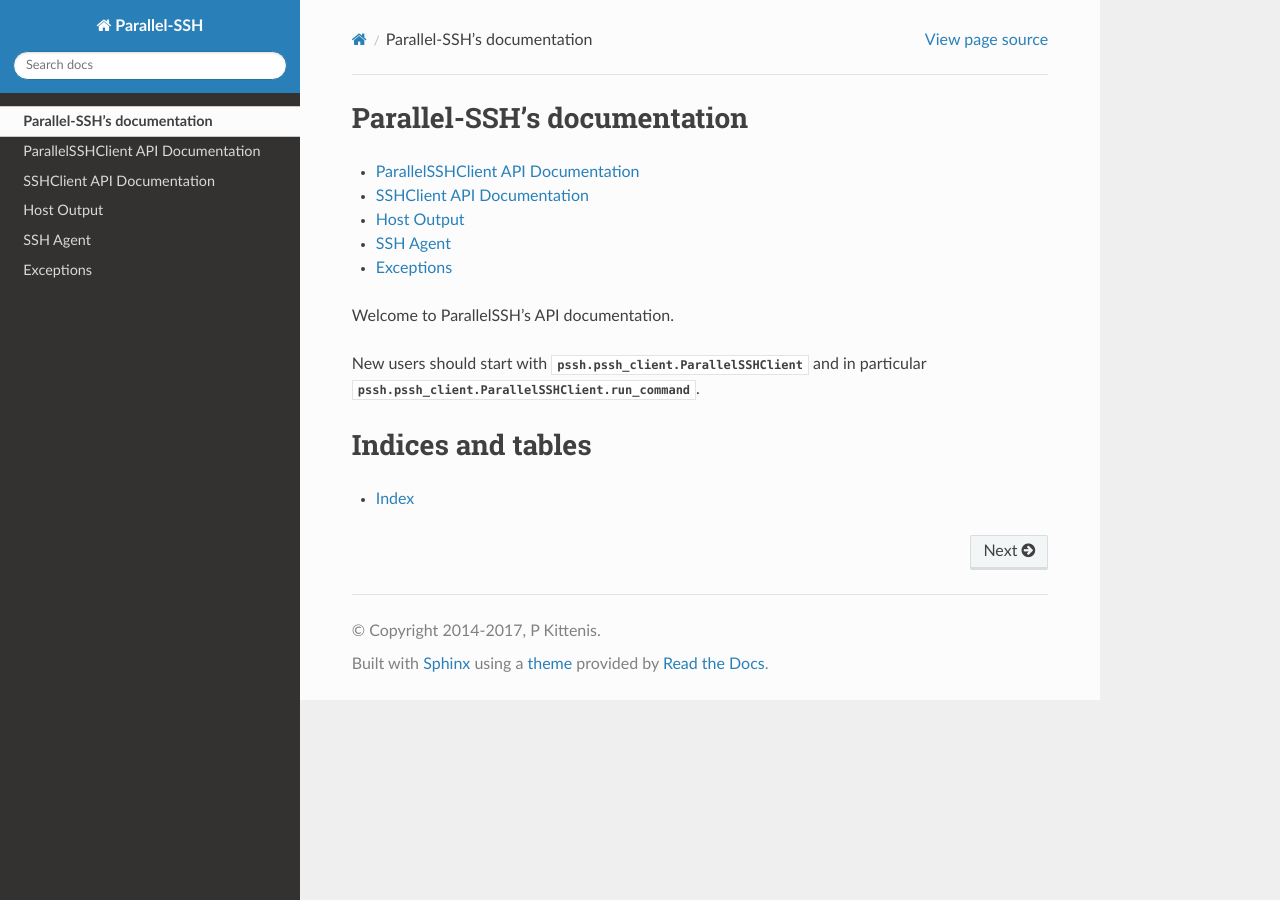
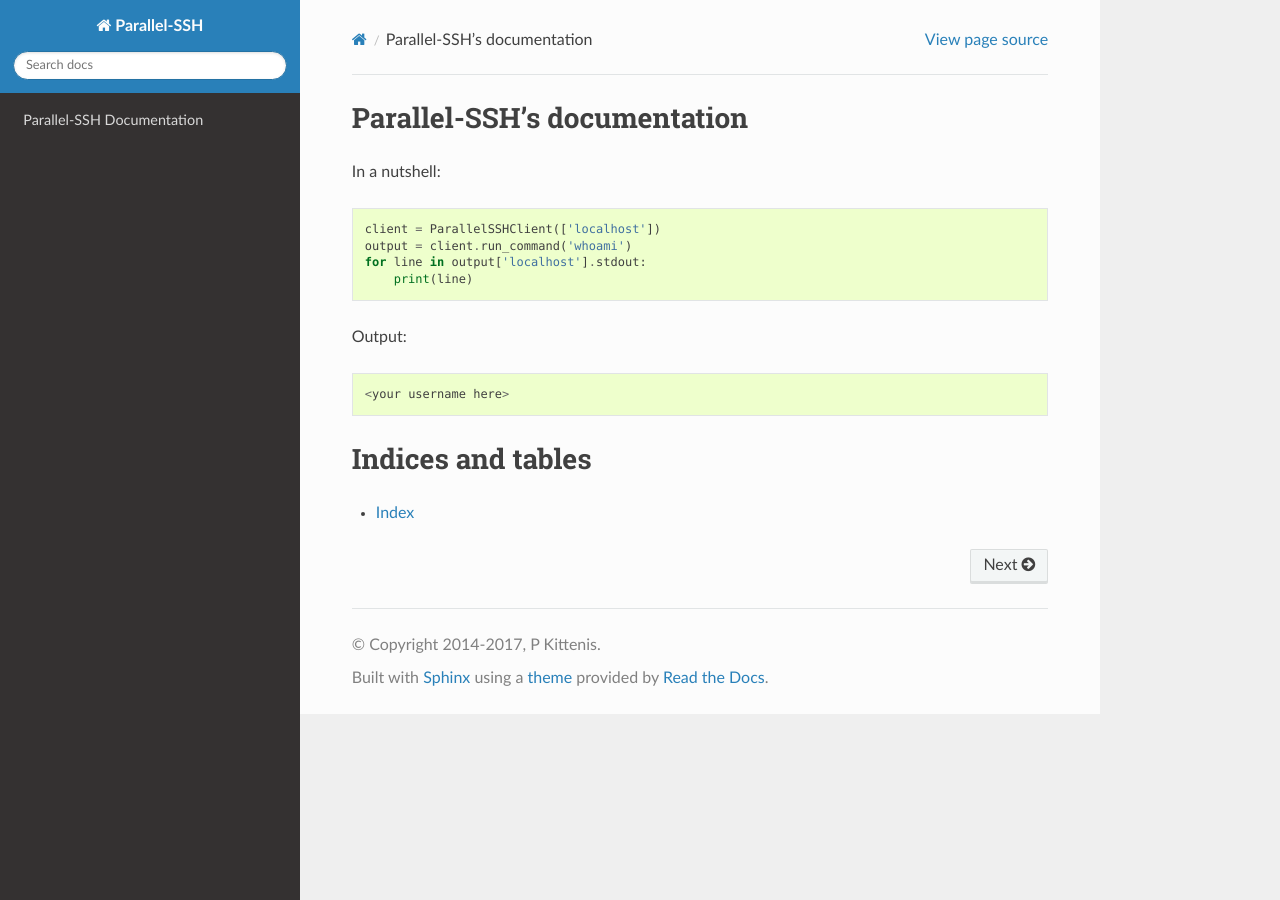
Before and after one commit to ParallelSSH/parallel-ssh, a Sphinx documentation site: the page built from doc/index.rst, in a window 1280 px wide. Built offline with Sphinx 7.4.7 and the Read the Docs theme 2.0.0, drawn with Linux system fonts in a browser that asks for light colours; the version number could not be read and is left out.

Commit message:
Added documentation pages. Updated readme

```diff
--- a/README.rst
+++ b/README.rst
@@ -6,6 +6,9 @@ Asynchronous parallel SSH client library.
 
 Run SSH commands over many - hundreds/hundreds of thousands - number of servers asynchronously and with minimal system load on the client host.
 
+.. image:: https://img.shields.io/badge/License-LGPL%20v2-blue.svg
+  :target: https://pypi.python.org/pypi/parallel-ssh
+  :alt: License
 .. image:: https://img.shields.io/pypi/v/parallel-ssh.svg
   :target: https://pypi.python.org/pypi/parallel-ssh
   :alt: Latest Version
--- a/doc/index.rst
+++ b/doc/index.rst
@@ -9,20 +9,18 @@ Parallel-SSH's documentation
 .. toctree::
    :hidden:
 
-   self
+   front_page
 
-.. toctree::
+In a nutshell::
 
-   pssh_client
-   ssh_client
-   output
-   agent
-   exceptions
+  client = ParallelSSHClient(['localhost'])
+  output = client.run_command('whoami')
+  for line in output['localhost'].stdout:
+      print(line)
 
-Welcome to ParallelSSH's API documentation.
+Output::
 
-New users should start with :mod:`pssh.pssh_client.ParallelSSHClient` and in particular :mod:`pssh.pssh_client.ParallelSSHClient.run_command`.
-
+  <your username here>
 
 Indices and tables
 ==================
```
Also changed, not shown: doc/front_page.rst (added, +30 -0 lines), doc/installation.rst (added, +46 -0 lines), doc/introduction.rst (added, +20 -0 lines), doc/quickstart.rst (added, +157 -0 lines).
